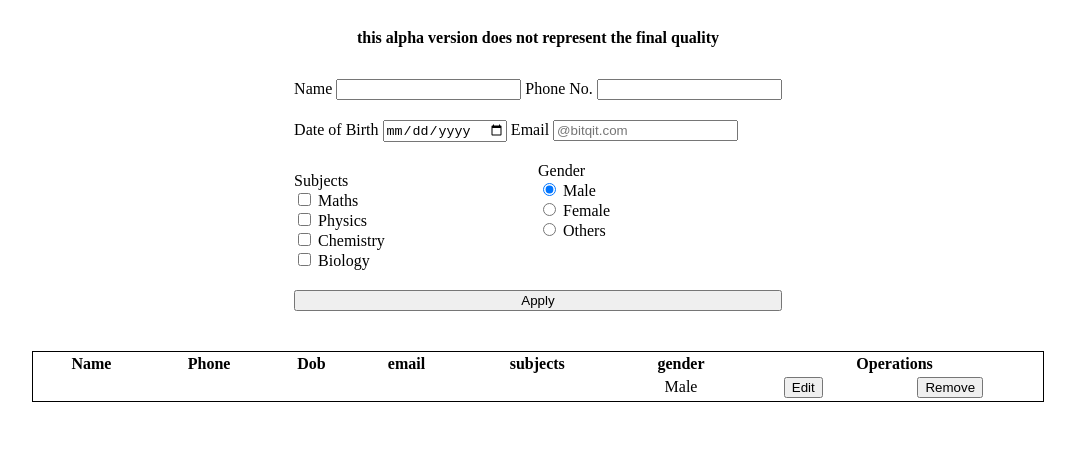
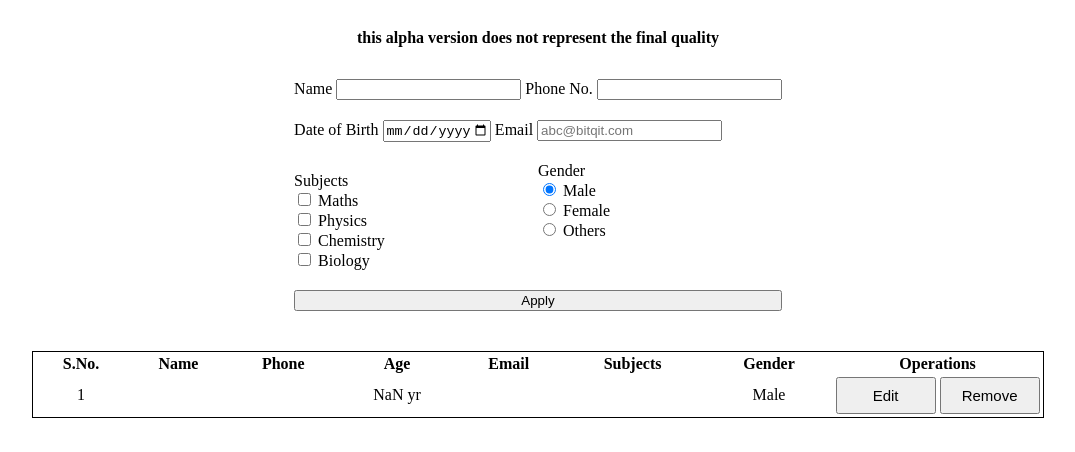
Before and after one commit to tejus07/JS-task, a plain HTML site: page Task/index.html in a window 1280 px wide. Both pictures are taken after a click on the button "Apply". Shown: the whole page, without its empty margins (102-1177 px from the left). Drawn offline with Linux system fonts and the light colour scheme.

Commit message:
edit func left

```diff
--- a/Task/JS.js
+++ b/Task/JS.js
@@ -1,11 +1,28 @@
 let allDetails = [];
 let count = 0;
+let rowcount =1;
 function addToObject() {
-    console.log("in function");
+
     let nameVal = document.getElementById("name").value,
         phoneVal = document.getElementById("phone").value,
-        dobVal = document.getElementById("dob").value,
         emailVal = document.getElementById("email").value;
+    let dobVal1 = document.getElementById("dob").value;
+    console.log(dobVal1);
+
+    function calAge(dobVal1){
+
+        // convert user input value into date object
+
+        console.log(dobVal1);
+        let birthDate = new Date(dobVal1);
+        //console.log(" birthDate"+ birthDate);
+        // get difference from current date;
+        let difference=Date.now() - birthDate.getTime();
+        let  ageDate = new Date(difference);
+        return Math.abs(ageDate.getUTCFullYear() - 1970);
+    }
+
+    let dobVal = calAge(dobVal1);
 
     let checkboxesVal = document.getElementsByName('sub');
     let checkVals = [];
@@ -22,9 +39,17 @@ function addToObject() {
             radioVals.push(radioboxVal[i].value);
         }
     }
-    console.log("RadioValue -" + radioVals);
-    count++;
-    console.log(count);
+
+    let button1 = document.createElement("button");
+    button1.setAttribute("id",count);
+    button1.setAttribute("onclick","editRow(this.id)");
+    button1.setAttribute("class","btn-remove");
+
+    let button2 = document.createElement("button");
+    button2.setAttribute("id",count);
+    button2.setAttribute("onclick","removeRow(this.id)");
+    button2.setAttribute("class","btn-remove");
+
     let obj = {
         number: count,
         name: nameVal,
@@ -32,14 +57,20 @@ function addToObject() {
         age: dobVal,
         email: emailVal,
         sub: checkVals,
-        gender: radioVals
+        gender: radioVals,
+        edit : button1,
+        remove : button2
     }
+    //console.log(obj);
     allDetails.push(obj);
-    console.log(allDetails);
+
     let table = document.getElementById("table");
-    console.log(table);
+    table.style.display="table";
     let i = allDetails.length
     let row = table.insertRow(i);
+    row.setAttribute("id","row_id"+count);
+    count++;
+    rowcount++;
     let cell1 = row.insertCell(0);
     let cell2 = row.insertCell(1);
     let cell3 = row.insertCell(2);
@@ -48,22 +79,58 @@ function addToObject() {
     let cell6 = row.insertCell(5);
     let cell7 = row.insertCell(6);
     let cell8 = row.insertCell(7);
-    cell1.innerHTML = nameVal;
-    cell2.innerHTML = phoneVal;
-    cell3.innerHTML = dobVal;
-    cell4.innerHTML = emailVal;
-    cell5.innerHTML = checkVals.toString();
-    cell6.innerHTML = radioVals.toString();
-    let button1 = document.createElement("button");
+    let cell9 = row.insertCell(8);
+    cell1.innerHTML = Number(table.rows.length)-1;
+    cell2.innerHTML = nameVal;
+    cell3.innerHTML = phoneVal;
+    cell4.innerHTML = dobVal + " yr";
+    cell5.innerHTML = emailVal;
+    cell6.innerHTML = checkVals.toString();
+    cell7.innerHTML = radioVals.toString();
     button1.innerHTML="Edit";
-    cell7.appendChild(button1);
-    let button2 = document.createElement("button");
+    cell8.appendChild(button1);
+    cell8.setAttribute("class","btn-cell");
     button2.innerHTML="Remove";
-    cell8.appendChild(button2);
+    cell9.appendChild(button2);
+    cell9.setAttribute("class","btn-cell");
+}
+
+function editRow(clicked_id){
+    let x = Number(clicked_id)
+    let y = Number(clicked_id);
+    //console.log("clicked id :"+clicked_id);
+    let objIndex = allDetails.findIndex((obj => obj.number === x));
+    console.log(allDetails[objIndex].name);
+    document.getElementById("name").value = allDetails[objIndex].name;
+
+}
+
+function removeRow(clicked_id){
+    let x = Number(clicked_id)
+    let y = Number(clicked_id);
+    //console.log("clicked id :"+clicked_id);
+    let objIndex = allDetails.findIndex((obj => obj.number === x));
+    //console.log("object index "+objIndex); filter
+    allDetails.splice(objIndex,1);
+    //console.log(allDetails);
+    document.getElementById("row_id"+y).remove();
+    updateColNo();
+}
+
+function updateColNo(){
+    let table = document.getElementById("table");
+    //console.log("in update");
+    for (let i = 1; i < table.rows.length; i++) {
+        table.rows[i].cells[0].innerHTML = parseInt(i);
+    }
+    if (table.rows.length < 2){
+        table.style.display="none";
+    }
+    //console.log(table.rows.length);
 }
 
 let form = document.forms['task'];
-form.elements.email.placeholder = '@bitqit.com';
+form.elements.email.placeholder = 'abc@bitqit.com';
 
 
 
--- a/Task/index.html
+++ b/Task/index.html
@@ -27,7 +27,7 @@
         <div class="dob-email">
             <label for="dob">
                 <span class="dob">Date of Birth</span>
-                <input type="date" id="dob" name="dob">
+                <input type="date" id="dob" name="dob" max="2010-12-31">
                 <span class="validAge"></span>
             </label>
             <label for="email">
@@ -76,14 +76,14 @@
     </form>
     <table id="table">
         <tr>
+            <th>S.No.</th>
             <th>Name</th>
             <th>Phone</th>
-            <th>Dob</th>
-            <th>email</th>
-            <th>subjects</th>
-            <th>gender</th>
+            <th>Age</th>
+            <th>Email</th>
+            <th>Subjects</th>
+            <th>Gender</th>
             <th colspan="2">Operations</th>
-
         </tr>
     </table>
 </div>
--- a/Task/stylesheet.css
+++ b/Task/stylesheet.css
@@ -32,7 +32,16 @@ table {
     border: 1px solid;
     min-width: 80%;
     margin-top: 40px;
+    display: none;
 }
 td {
     text-align: center;
 }
+td.btn-cell {
+    width: 100px;
+}
+.btn-cell button{
+    width: 100%;
+    padding: 8px;
+    font-size: 15px;
+}
```
